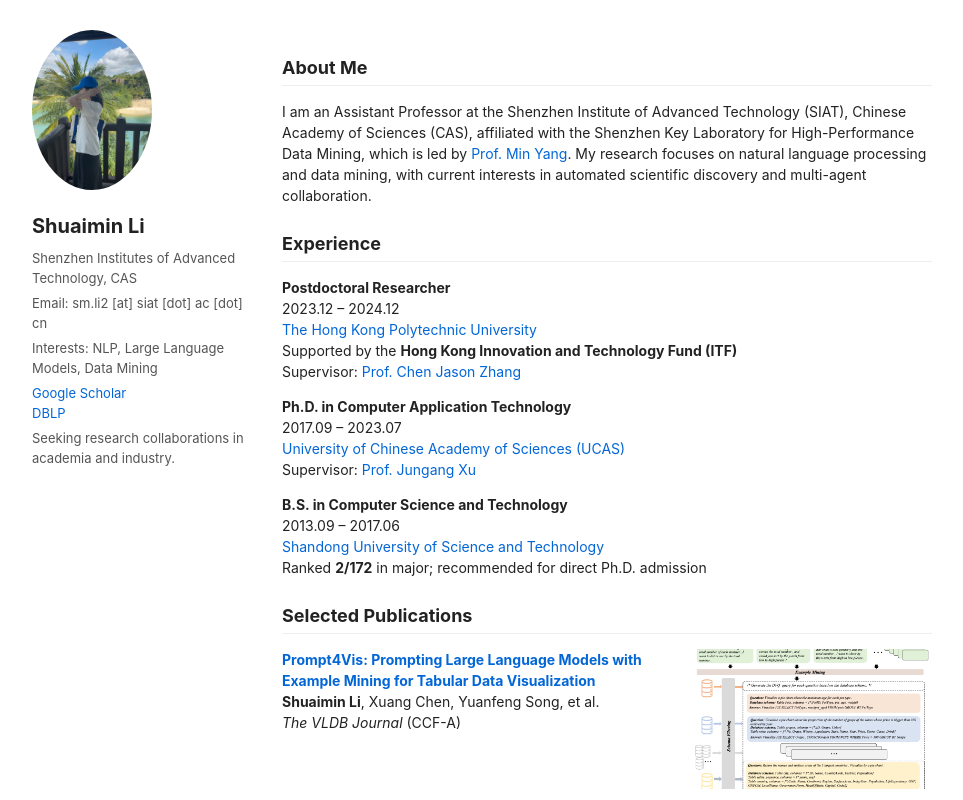
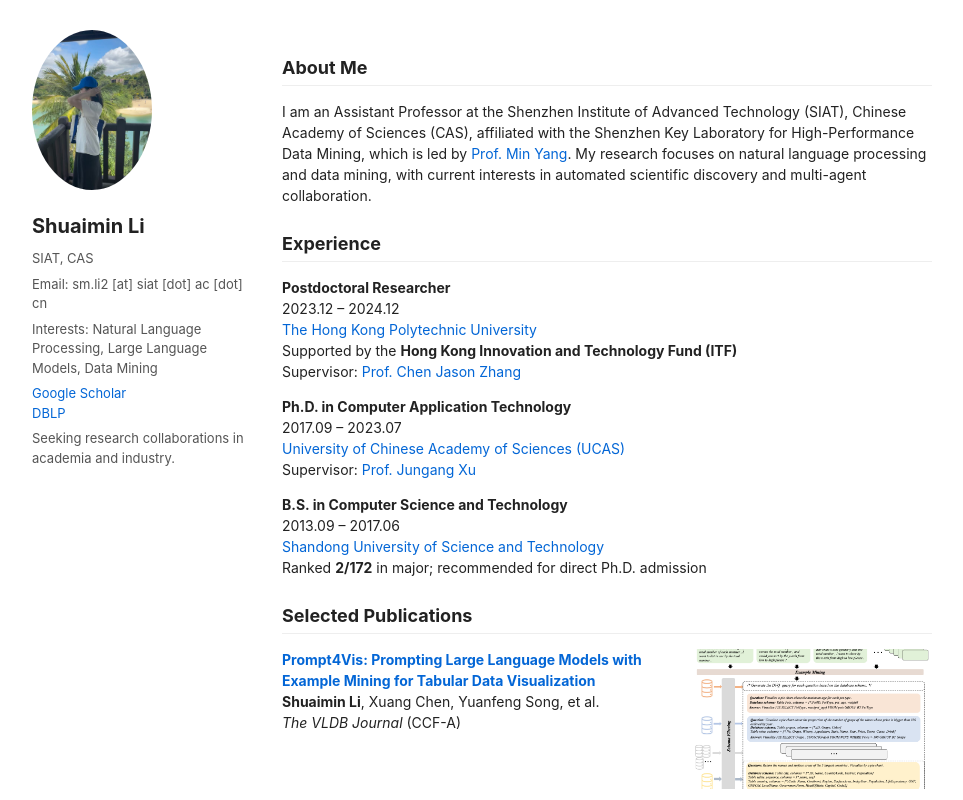
Before and after one commit to SMinL/SMinL.github.io, a plain HTML site: page index.html in a window 1280 px wide. Shown: the top 800 px of the page, without its empty margins (158-1121 px from the left). Drawn offline with Linux system fonts and the light colour scheme; files whose address does not match are found by name.

Commit message:
Update index.html

```diff
--- a/index.html
+++ b/index.html
@@ -87,12 +87,12 @@
 
     <h1>Shuaimin Li</h1>
 
-    <p>Shenzhen Institutes of Advanced Technology, CAS</p>
+    <p>SIAT, CAS</p>
 
     <p>Email: sm.li2 [at] siat [dot] ac [dot] cn</p>
 
     <p>
-      Interests: NLP, Large Language Models, Data Mining
+      Interests: Natural Language Processing, Large Language Models, Data Mining
     </p>
 
     <p>
```
